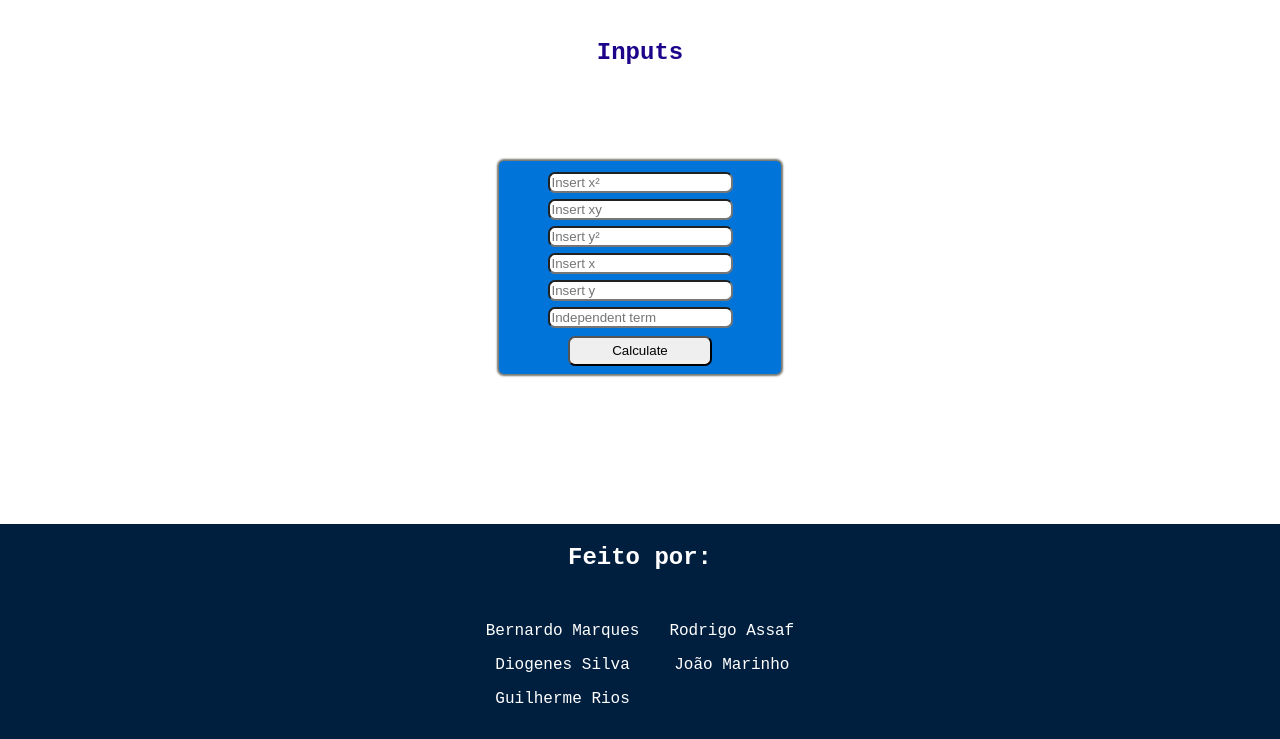
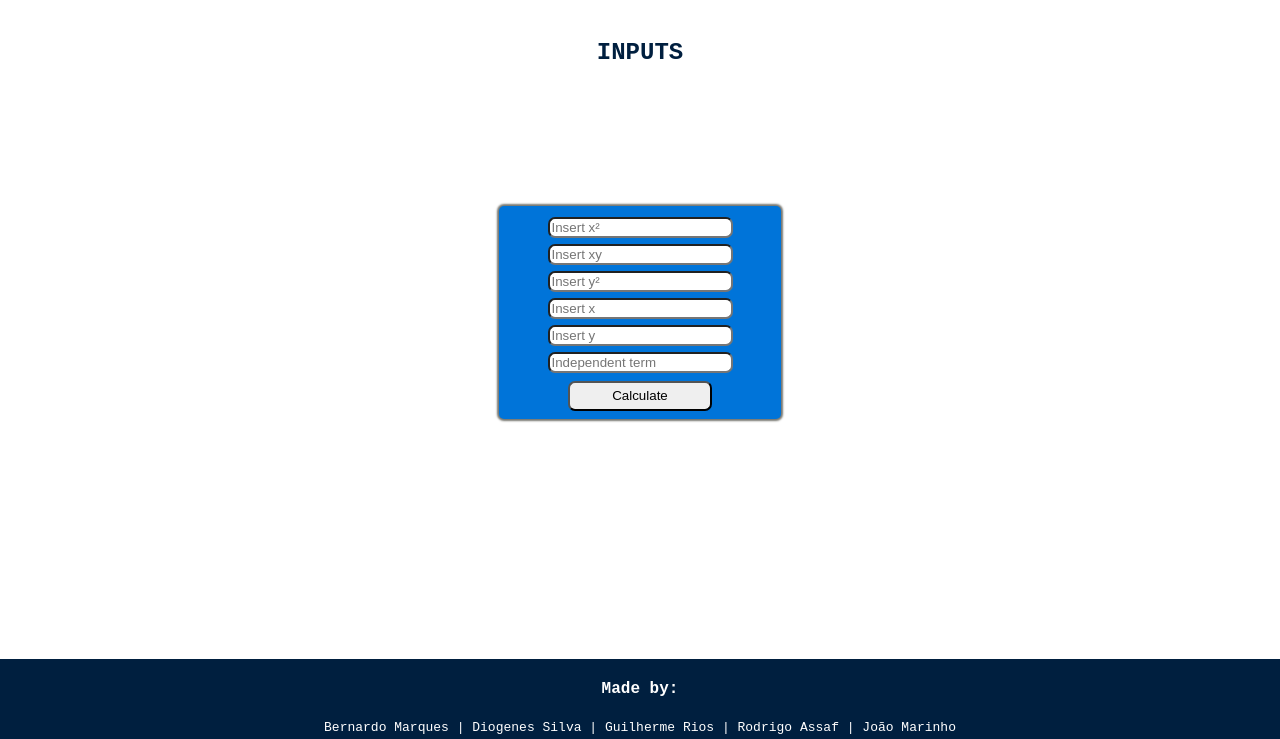
Before and after one commit to bmarquescost/Graphing-Conics, a website: page index.html in a window 1280 px wide. Shown: the part 61-800 px from the top of the page. Drawn offline with nearby package versions, Linux system fonts and the light colour scheme.

Commit message:
. Finalizando

```diff
--- a/ConicDetermination.js
+++ b/ConicDetermination.js
@@ -488,6 +488,41 @@ const graph = () => {
 
     let flagFirstDet = det
 
+    if(b2 != 0) {
+        let tanteta1 = (2*a - 2*c + Math.sqrt((2*a - 2*c)**2 + 4*b**2))/(-2*b)
+        let teta1 = (Math.atan(tanteta1))*(180/Math.PI)
+        if (teta1 < 0) teta1 += 90
+
+        a2 = (a + c + b*Math.sqrt(1+((a-c)/b)**2))/2
+        b2 = 0
+        c2 = a + c - a2
+
+        let cos1 = Math.sqrt(1/(tanteta1**2 + 1))
+        let sin1 = Math.sqrt(1 - (cos1)**2)
+
+        if (flagFirstDet == 0) {
+            d2 = d*cos1 + e*sin1
+            e2 = (-d)*sin1 + e*cos1
+        }
+
+        let coefs = simplifyEquation(a2,b2,c2,d2,e2,f2)
+        a2 = coefs[0]
+        b2 = coefs[1]
+        c2 = coefs[2]
+        d2 = coefs[3]
+        e2 = coefs[4]
+        f2 = coefs[5]
+
+        let neweq2 = printEquation(a2,b2,c2,d2,e2,f2,"t","w")
+        if (typeof(neweq2) === "number") {neweq2 = neweq2.toString();}
+        katex.render(neweq2, document.getElementById("firstEquation", {
+            trowOnError: false
+        }))
+
+        document.getElementById("answerTetas").innerText =  `We have for rotation: First angle ${teta1.toFixed(2)} °`
+    }
+    else document.getElementById("answerTetas").innerText = "Rotation unnecessary"
+
     if((d != 0) || (e != 0)) {
         if (flagFirstDet == 0) {
             document.getElementById("answerHK").innerText = "It was not possible to make a translation of the coordenate system"
@@ -528,47 +563,12 @@ const graph = () => {
 
             let neweq = printEquation(a2,b2,c2,d2,e2,f2,"u","v")
             if (typeof(neweq) === "number") {neweq = neweq.toString();}
-            katex.render(neweq, document.getElementById("firstEquation", {
+            katex.render(neweq, document.getElementById("secondEquation", {
                 trowOnError: false
             }))
         }
     }
     else document.getElementById("answerHK").innerText = "Translation unnecessary"
-
-    if(b2 != 0) {
-        let tanteta1 = (2*a - 2*c + Math.sqrt((2*a - 2*c)**2 + 4*b**2))/(-2*b)
-        let teta1 = (Math.atan(tanteta1))*(180/Math.PI)
-        if (teta1 < 0) teta1 += 90
-
-        a2 = (a + c + b*Math.sqrt(1+((a-c)/b)**2))/2
-        b2 = 0
-        c2 = a + c - a2
-
-        let cos1 = Math.sqrt(1/(tanteta1**2 + 1))
-        let sin1 = Math.sqrt(1 - (cos1)**2)
-
-        if (flagFirstDet == 0) {
-            d2 = d*cos1 + e*sin1
-            e2 = (-d)*sin1 + e*cos1
-        }
-
-        let coefs = simplifyEquation(a2,b2,c2,d2,e2,f2)
-        a2 = coefs[0]
-        b2 = coefs[1]
-        c2 = coefs[2]
-        d2 = coefs[3]
-        e2 = coefs[4]
-        f2 = coefs[5]
-
-        let neweq2 = printEquation(a2,b2,c2,d2,e2,f2,"t","w")
-        if (typeof(neweq2) === "number") {neweq2 = neweq2.toString();}
-        katex.render(neweq2, document.getElementById("secondEquation", {
-            trowOnError: false
-        }))
-
-        document.getElementById("answerTetas").innerText =  `We have for rotation: First angle ${teta1.toFixed(2)} °`
-    }
-    else document.getElementById("answerTetas").innerText = "Rotation unnecessary"
 
     if (type > 5) findElements(type, a2,b2,c2,d2,e2,f2)
 
--- a/index.html
+++ b/index.html
@@ -17,7 +17,7 @@
 <body>
   <div class="full-container">
     <h1>CONIC SIMPLIFICATION</h1>
-    <h2>Inputs </h2>
+    <h2>INPUTS</h2>
     <div class="forms-container">
       <div class="inputs">
         <input type="number" name="x²" placeholder="Insert x²" id="coefA"></input>
@@ -34,11 +34,11 @@
       <div class="graphs1">
         <div id="jxgbox1" class="jxgbox"></div>
       </div>
+      <h2>ROTATION</h2>
+      <h3 id="answerTetas"></h3>
+      <h3 id="firstEquation"></h3>
       <h2>TRANSLATION</h2>
       <h3 id="answerHK"></h3>
-      <h3 id="firstEquation"></h3>
-      <h2>ROTATION</h2>
-      <h3 id="answerTetas"></h3>
       <h3 id="secondEquation"></h3>
       <h2>TYPE OF CONIC</h2>
       <h3 id="Type"></h3>
@@ -52,19 +52,8 @@
       </div>
     </div>
     <div class="footer">
-      <h2>Feito por:</h2>
-      <div class=columns>
-        <div class="column">
-          <p>Bernardo Marques</p>
-          <p>Diogenes Silva</p>
-          <p>Guilherme Rios</p>
-        </div>
-        <div class="column">
-          <p>Rodrigo Assaf</p>
-          <p>João Marinho</p>
-        </div>
-      </div>
-      </ul>
+      <h4>Made by:</h4>
+      <p>Bernardo Marques | Diogenes Silva | Guilherme Rios | Rodrigo Assaf | João Marinho</p>
     </div>
   </div>
 
--- a/style.css
+++ b/style.css
@@ -22,29 +22,19 @@ body {
 
 .footer {
   margin-top: auto;
-  min-height: 200px;
+  height: 80px;
   width: 100vw;
   background-color: #001f3f;
   color: #ffffff;
-
   box-sizing: border-box;
 }
 
-.footer h2 {
-  color: #Ffffff;
+.footer p {
+  font-size: 13px;
 }
 
-.columns {
-  display: flex;
-  flex-direction: row;
-  justify-content: center;
-}
-
-.column {
-  padding: 15px;
-}
 h2 {
-  color: #1d048b;
+  color: #001f3f;
 }
 
 h2.black {
```
